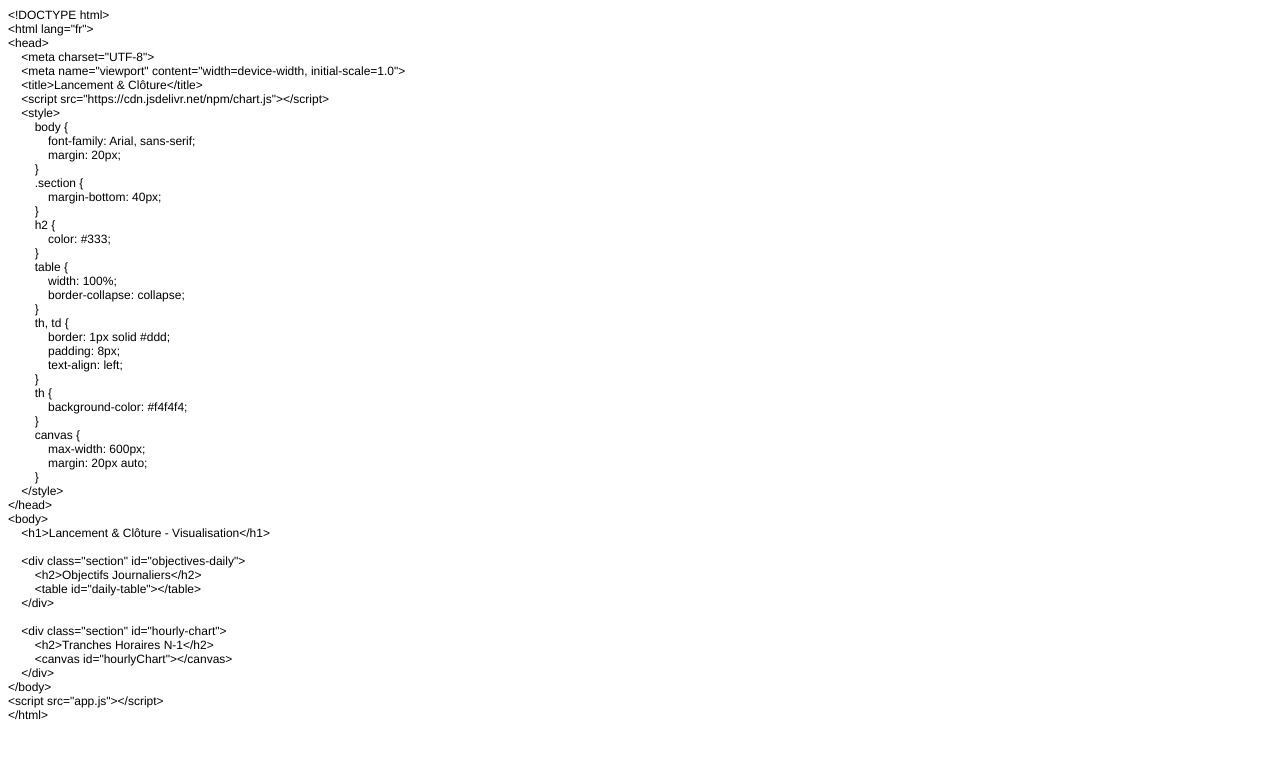
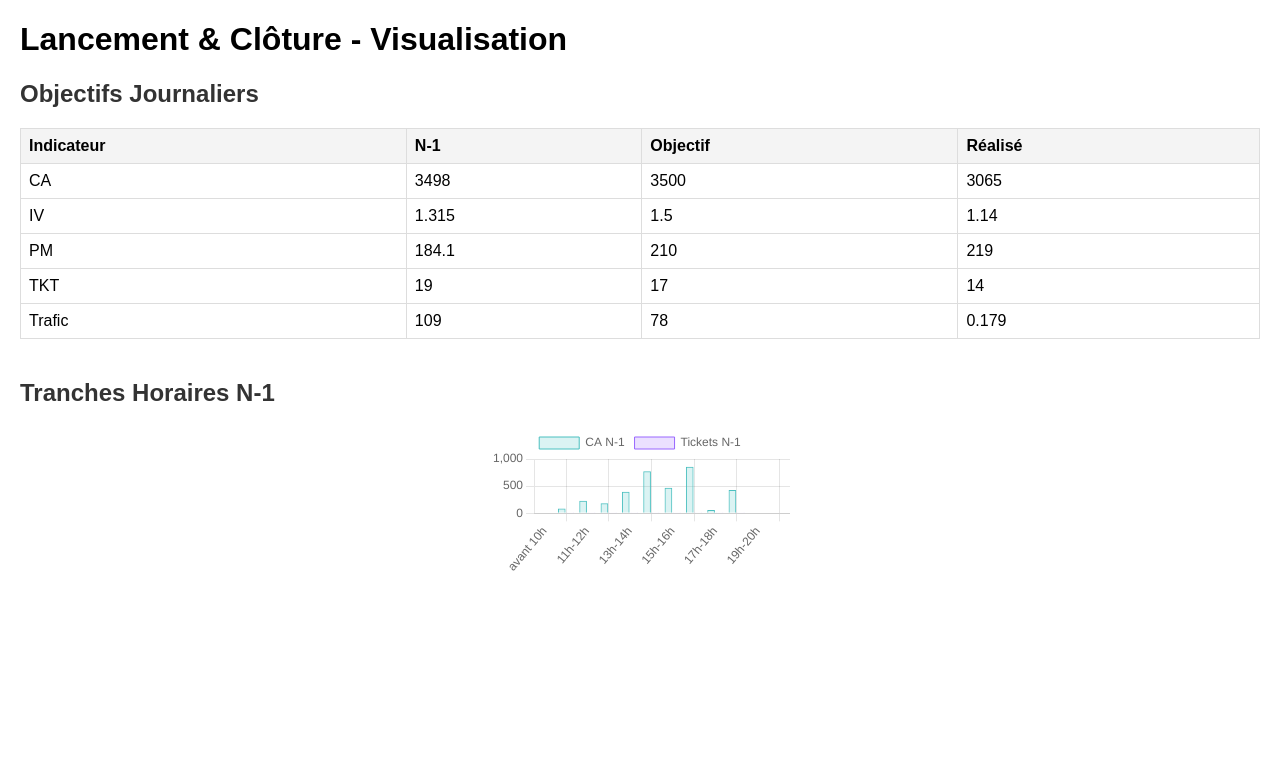
Before and after one commit to Aris2187/lancement-cloture, a plain HTML site: page index.html in a window 1280 px wide. Drawn offline with nearby package versions, Linux system fonts and the light colour scheme.

Commit message:
Correction GitHub Pages

```diff
--- a/index.html
+++ b/index.html
@@ -1,67 +1,51 @@
-<!DOCTYPE html PUBLIC "-//W3C//DTD HTML 4.01//EN" "http://www.w3.org/TR/html4/strict.dtd">
-<html>
+<!DOCTYPE html>
+<html lang="fr">
 <head>
-  <meta http-equiv="Content-Type" content="text/html; charset=utf-8">
-  <meta http-equiv="Content-Style-Type" content="text/css">
-  <title></title>
-  <meta name="Generator" content="Cocoa HTML Writer">
-  <meta name="CocoaVersion" content="2575.3">
-  <style type="text/css">
-    p.p1 {margin: 0.0px 0.0px 0.0px 0.0px; font: 12.0px Helvetica}
-    p.p2 {margin: 0.0px 0.0px 0.0px 0.0px; font: 12.0px Helvetica; min-height: 14.0px}
-  </style>
+    <meta charset="UTF-8">
+    <meta name="viewport" content="width=device-width, initial-scale=1.0">
+    <title>Lancement & Clôture</title>
+    <script src="https://cdn.jsdelivr.net/npm/chart.js"></script>
+    <style>
+        body {
+            font-family: Arial, sans-serif;
+            margin: 20px;
+        }
+        .section {
+            margin-bottom: 40px;
+        }
+        h2 {
+            color: #333;
+        }
+        table {
+            width: 100%;
+            border-collapse: collapse;
+        }
+        th, td {
+            border: 1px solid #ddd;
+            padding: 8px;
+            text-align: left;
+        }
+        th {
+            background-color: #f4f4f4;
+        }
+        canvas {
+            max-width: 600px;
+            margin: 20px auto;
+        }
+    </style>
 </head>
 <body>
-<p class="p1">&lt;!DOCTYPE html&gt;</p>
-<p class="p1">&lt;html lang="fr"&gt;</p>
-<p class="p1">&lt;head&gt;</p>
-<p class="p1"><span class="Apple-converted-space">    </span>&lt;meta charset="UTF-8"&gt;</p>
-<p class="p1"><span class="Apple-converted-space">    </span>&lt;meta name="viewport" content="width=device-width, initial-scale=1.0"&gt;</p>
-<p class="p1"><span class="Apple-converted-space">    </span>&lt;title&gt;Lancement &amp; Clôture&lt;/title&gt;</p>
-<p class="p1"><span class="Apple-converted-space">    </span>&lt;script src="https://cdn.jsdelivr.net/npm/chart.js"&gt;&lt;/script&gt;</p>
-<p class="p1"><span class="Apple-converted-space">    </span>&lt;style&gt;</p>
-<p class="p1"><span class="Apple-converted-space">        </span>body {</p>
-<p class="p1"><span class="Apple-converted-space">            </span>font-family: Arial, sans-serif;</p>
-<p class="p1"><span class="Apple-converted-space">            </span>margin: 20px;</p>
-<p class="p1"><span class="Apple-converted-space">        </span>}</p>
-<p class="p1"><span class="Apple-converted-space">        </span>.section {</p>
-<p class="p1"><span class="Apple-converted-space">            </span>margin-bottom: 40px;</p>
-<p class="p1"><span class="Apple-converted-space">        </span>}</p>
-<p class="p1"><span class="Apple-converted-space">        </span>h2 {</p>
-<p class="p1"><span class="Apple-converted-space">            </span>color: #333;</p>
-<p class="p1"><span class="Apple-converted-space">        </span>}</p>
-<p class="p1"><span class="Apple-converted-space">        </span>table {</p>
-<p class="p1"><span class="Apple-converted-space">            </span>width: 100%;</p>
-<p class="p1"><span class="Apple-converted-space">            </span>border-collapse: collapse;</p>
-<p class="p1"><span class="Apple-converted-space">        </span>}</p>
-<p class="p1"><span class="Apple-converted-space">        </span>th, td {</p>
-<p class="p1"><span class="Apple-converted-space">            </span>border: 1px solid #ddd;</p>
-<p class="p1"><span class="Apple-converted-space">            </span>padding: 8px;</p>
-<p class="p1"><span class="Apple-converted-space">            </span>text-align: left;</p>
-<p class="p1"><span class="Apple-converted-space">        </span>}</p>
-<p class="p1"><span class="Apple-converted-space">        </span>th {</p>
-<p class="p1"><span class="Apple-converted-space">            </span>background-color: #f4f4f4;</p>
-<p class="p1"><span class="Apple-converted-space">        </span>}</p>
-<p class="p1"><span class="Apple-converted-space">        </span>canvas {</p>
-<p class="p1"><span class="Apple-converted-space">            </span>max-width: 600px;</p>
-<p class="p1"><span class="Apple-converted-space">            </span>margin: 20px auto;</p>
-<p class="p1"><span class="Apple-converted-space">        </span>}</p>
-<p class="p1"><span class="Apple-converted-space">    </span>&lt;/style&gt;</p>
-<p class="p1">&lt;/head&gt;</p>
-<p class="p1">&lt;body&gt;</p>
-<p class="p1"><span class="Apple-converted-space">    </span>&lt;h1&gt;Lancement &amp; Clôture - Visualisation&lt;/h1&gt;</p>
-<p class="p2"><br></p>
-<p class="p1"><span class="Apple-converted-space">    </span>&lt;div class="section" id="objectives-daily"&gt;</p>
-<p class="p1"><span class="Apple-converted-space">        </span>&lt;h2&gt;Objectifs Journaliers&lt;/h2&gt;</p>
-<p class="p1"><span class="Apple-converted-space">        </span>&lt;table id="daily-table"&gt;&lt;/table&gt;</p>
-<p class="p1"><span class="Apple-converted-space">    </span>&lt;/div&gt;</p>
-<p class="p2"><br></p>
-<p class="p1"><span class="Apple-converted-space">    </span>&lt;div class="section" id="hourly-chart"&gt;</p>
-<p class="p1"><span class="Apple-converted-space">        </span>&lt;h2&gt;Tranches Horaires N-1&lt;/h2&gt;</p>
-<p class="p1"><span class="Apple-converted-space">        </span>&lt;canvas id="hourlyChart"&gt;&lt;/canvas&gt;</p>
-<p class="p1"><span class="Apple-converted-space">    </span>&lt;/div&gt;</p>
-<p class="p1">&lt;/body&gt;</p>
-<p class="p1">&lt;script src="app.js"&gt;&lt;/script&gt;</p>
-<p class="p1">&lt;/html&gt;</p>
+    <h1>Lancement & Clôture - Visualisation</h1>
+
+    <div class="section" id="objectives-daily">
+        <h2>Objectifs Journaliers</h2>
+        <table id="daily-table"></table>
+    </div>
+
+    <div class="section" id="hourly-chart">
+        <h2>Tranches Horaires N-1</h2>
+        <canvas id="hourlyChart"></canvas>
+    </div>
 </body>
+<script src="app.js"></script>
 </html>
```
